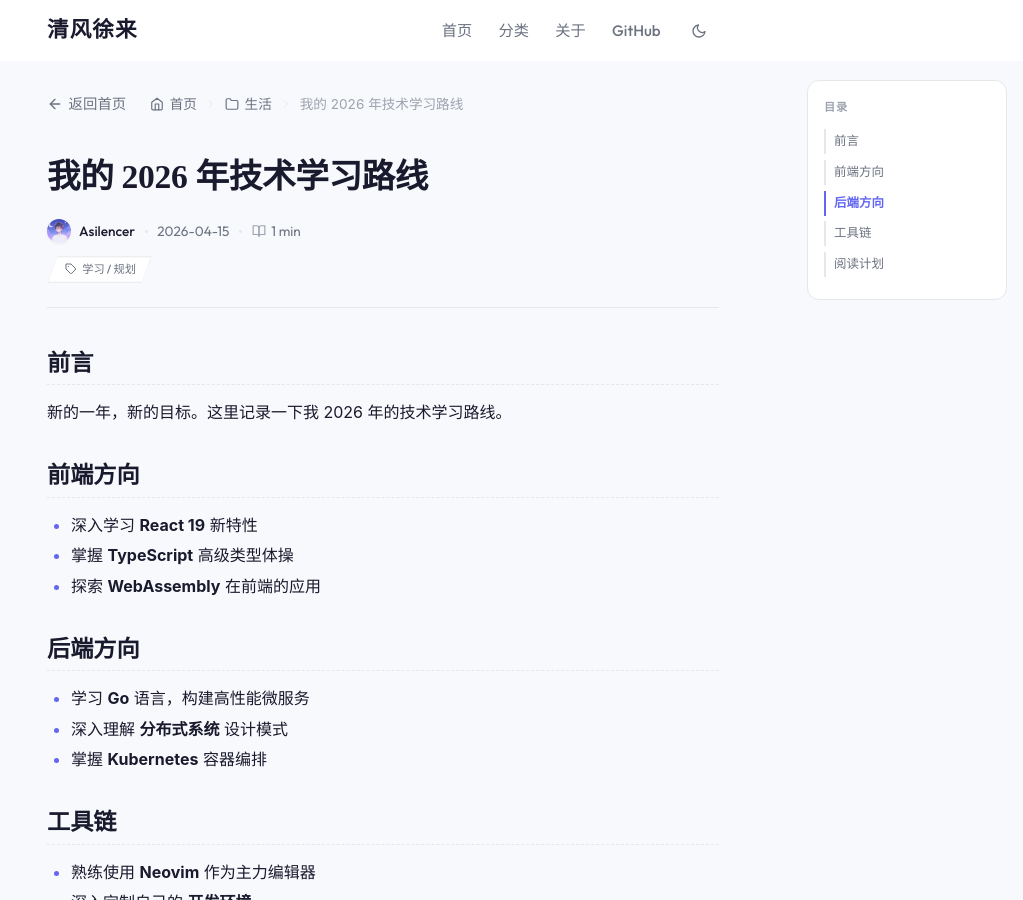
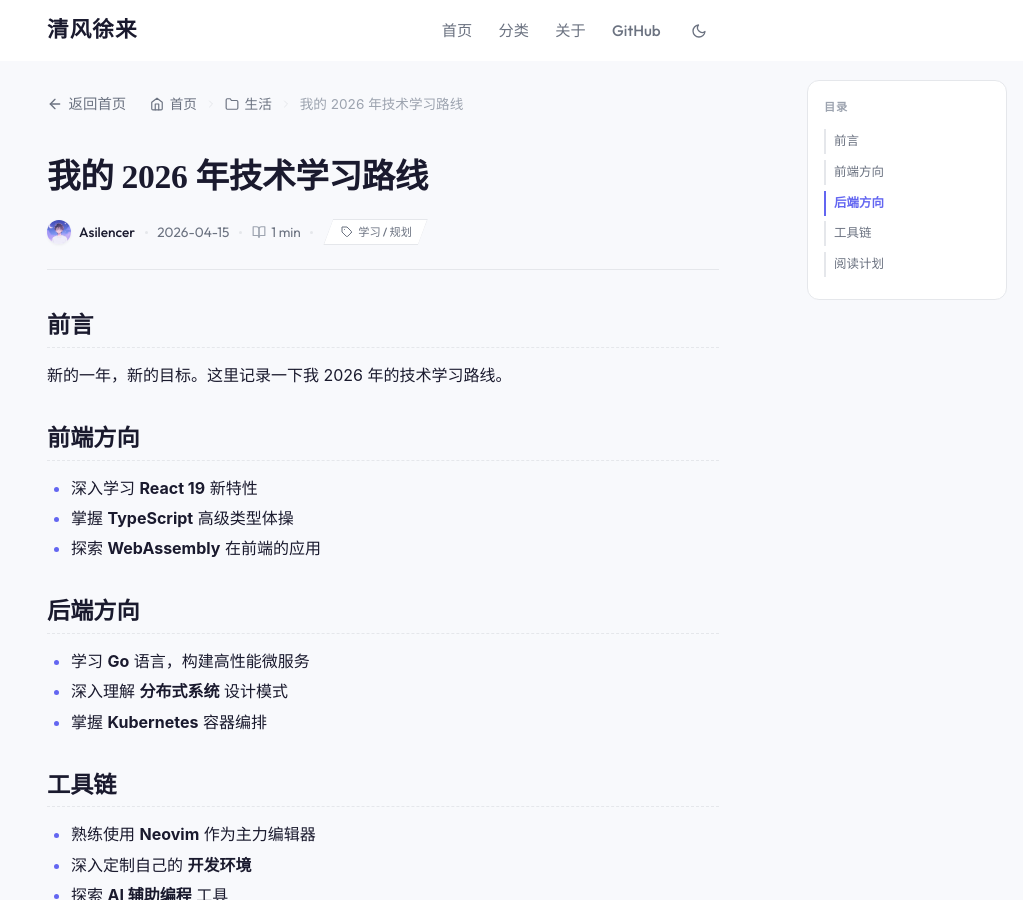
Before and after one commit to Asilencer/asilencer.github.io, a Jekyll site: the page built from _posts/2026-04-15-learning-roadmap-2026.md, in a window 1280 px wide and 900 px high. Shown: the whole window, without its empty margins (257-1280 px from the left). Built offline with Jekyll 4.4.1, drawn with Linux system fonts in a browser that asks for light colours; some web fonts are replaced.

Commit message:
style: move tags to the primary meta line in post layout

```diff
--- a/_layouts/post.html
+++ b/_layouts/post.html
@@ -45,10 +45,9 @@ layout: default
             <svg class="meta-icon" width="14" height="14" viewBox="0 0 24 24" fill="none" stroke="currentColor" stroke-width="2" stroke-linecap="round" stroke-linejoin="round"><path d="M2 3h6a4 4 0 0 1 4 4v14a3 3 0 0 0-3-3H2z"></path><path d="M22 3h-6a4 4 0 0 0-4 4v14a3 3 0 0 1 3-3h7z"></path></svg>
             <span>{% assign wc = page.content | number_of_words %}{% assign rm = wc | divided_by: 200 | plus: 1 %}{{ rm }} min</span>
           </div>
-        </div>
 
-        {% if page.tags and page.tags.size > 0 %}
-        <div class="post-meta-secondary">
+          {% if page.tags and page.tags.size > 0 %}
+          <span class="dot"></span>
           <div class="meta-item">
             <div class="post-tags">
               <span class="tag">
@@ -57,8 +56,8 @@ layout: default
               </span>
             </div>
           </div>
+          {% endif %}
         </div>
-        {% endif %}
       </div>
     </header>
     <div class="post-content">
--- a/assets/css/style.css
+++ b/assets/css/style.css
@@ -722,12 +722,7 @@ img { max-width: 100%; height: auto; }
   gap: 0.6rem;
 }
 
-.post-meta-secondary {
-  display: flex;
-  align-items: center;
-  flex-wrap: wrap;
-  gap: 0.6rem;
-}
+/* Removed unused post-meta-secondary */
 
 .post-meta .author-block {
   display: flex;
```
